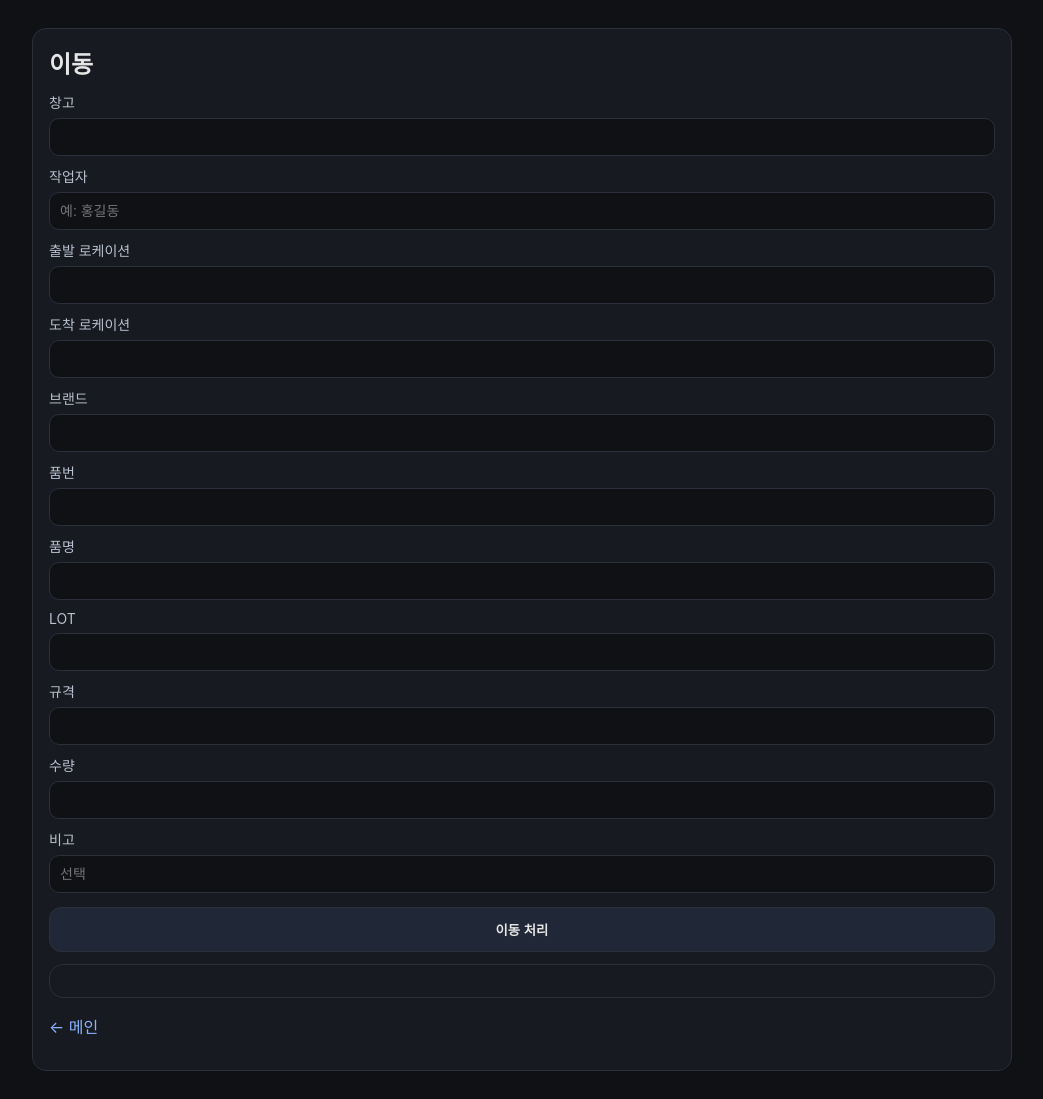
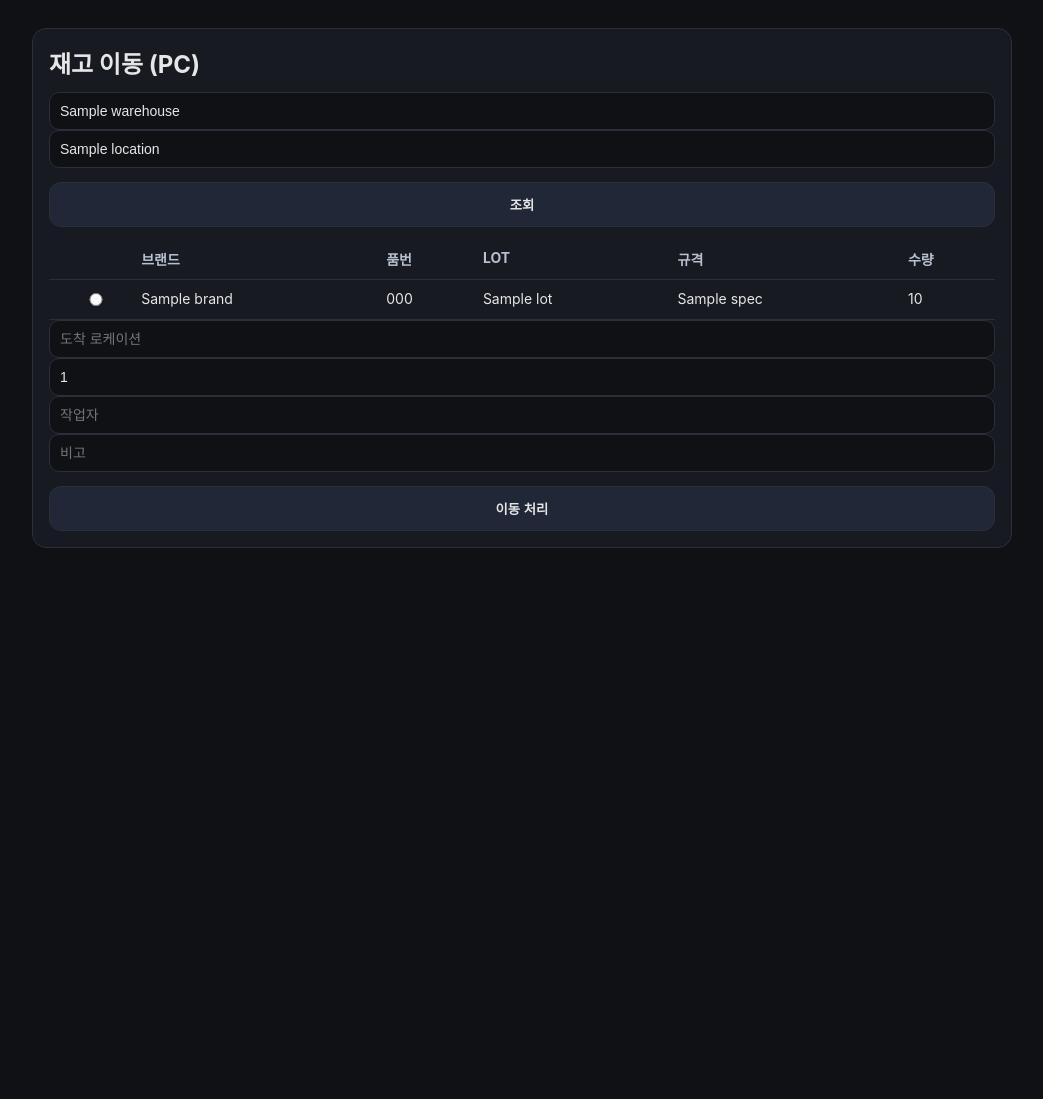
Before and after one commit to dlahtp44-prog/pars-wms-test, a FastAPI app: template app/templates/move.html in a window 1280 px wide. Shown: the whole page, without its empty margins (118-1161 px from the left). After the commit the page ends 548 px from the top, so only its background shows below. Run offline with FastAPI, Linux system fonts and the light colour scheme; the template is opened without the code that fills it: most values are stand-ins (such as "Sample title", 1, 10 or a date in 2020).

Commit message:
Update move.html

```diff
--- a/app/templates/move.html
+++ b/app/templates/move.html
@@ -2,67 +2,71 @@
 <html lang="ko">
 <head>
   <meta charset="utf-8"/>
-  <meta name="viewport" content="width=device-width, initial-scale=1"/>
   <link rel="stylesheet" href="/static/app.css"/>
-  <title>이동</title>
+  <title>재고 이동</title>
 </head>
 <body>
 <div class="container">
   <div class="card">
-    <h2>이동</h2>
+    <h2>재고 이동 (PC)</h2>
 
-    <form id="f">
-      <label>창고</label>
-      <input name="warehouse" type="text" required>
-      <label>작업자</label>
-      <input name="operator" type="text" placeholder="예: 홍길동" required>
+    {% if msg %}
+      <div class="notice">{{ msg.replace('_',' ') }}</div>
+    {% endif %}
 
-
-      <label>출발 로케이션</label>
-      <input name="from_location" type="text" required>
-
-      <label>도착 로케이션</label>
-      <input name="to_location" type="text" required>
-
-      <label>브랜드</label>
-      <input name="brand" type="text" required>
-
-      <label>품번</label>
-      <input name="item_code" type="text" required>
-
-      <label>품명</label>
-      <input name="item_name" type="text" required>
-
-      <label>LOT</label>
-      <input name="lot" type="text" required>
-
-      <label>규격</label>
-      <input name="spec" type="text" required>
-
-      <label>수량</label>
-      <input name="qty" type="number" min="1" step="1" required>
-
-      <label>비고</label>
-      <input name="note" type="text" placeholder="선택">
-
-      <button type="submit">이동 처리</button>
+    <form method="get" action="/page/move" class="grid-2">
+      <input name="warehouse" placeholder="창고" value="{{ warehouse }}">
+      <input name="location" placeholder="출발 로케이션" value="{{ location }}">
+      <button class="btn">조회</button>
     </form>
 
-    <pre id="out" class="card" style="white-space:pre-wrap"></pre>
-    <p><a href="/">← 메인</a></p>
+    {% if rows %}
+    <form method="post" action="/page/move/do">
+      <input type="hidden" name="warehouse" value="{{ warehouse }}">
+      <input type="hidden" name="from_location" value="{{ location }}">
+
+      <table>
+        <thead>
+          <tr>
+            <th></th>
+            <th>브랜드</th>
+            <th>품번</th>
+            <th>LOT</th>
+            <th>규격</th>
+            <th>수량</th>
+          </tr>
+        </thead>
+        <tbody>
+        {% for r in rows %}
+          <tr>
+            <td><input type="radio" name="item_code" value="{{ r.item_code }}" required></td>
+            <td>{{ r.brand }}</td>
+            <td>{{ r.item_code }}</td>
+            <td>{{ r.lot }}</td>
+            <td>{{ r.spec }}</td>
+            <td>{{ r.qty }}</td>
+
+            <input type="hidden" name="brand" value="{{ r.brand }}">
+            <input type="hidden" name="item_name" value="{{ r.item_name }}">
+            <input type="hidden" name="lot" value="{{ r.lot }}">
+            <input type="hidden" name="spec" value="{{ r.spec }}">
+          </tr>
+        {% endfor %}
+        </tbody>
+      </table>
+
+      <div class="grid-2">
+        <input name="to_location" placeholder="도착 로케이션" required>
+        <input name="qty" type="number" step="0.001" value="1">
+      </div>
+
+      <input name="operator" placeholder="작업자">
+      <input name="note" placeholder="비고">
+
+      <button class="btn">이동 처리</button>
+    </form>
+    {% endif %}
   </div>
 </div>
-
-<script>
-const f=document.getElementById('f');
-const out=document.getElementById('out');
-f.addEventListener('submit', async (e)=>{
-  e.preventDefault();
-  out.textContent='처리중...';
-  const fd=new FormData(f);
-  const res=await fetch('/api/move', {method:'POST', body:fd});
-  out.textContent=await res.text();
-});
-</script>
 </body>
 </html>
```
